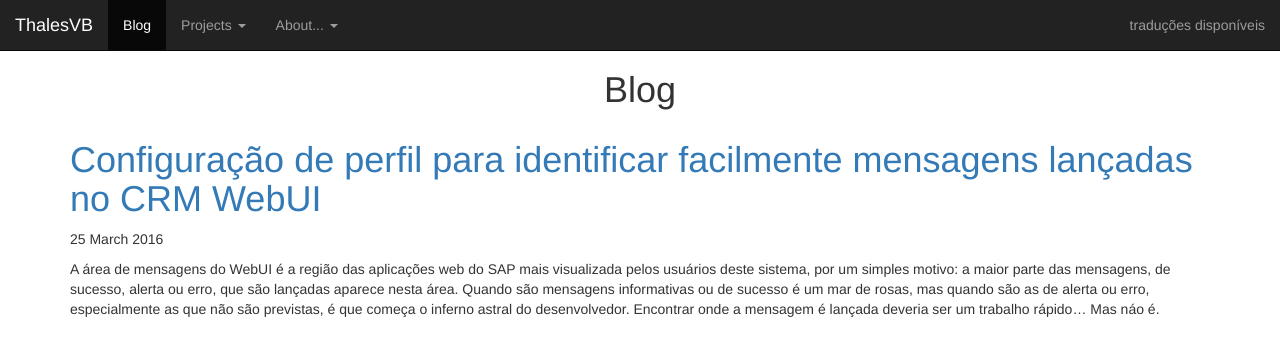
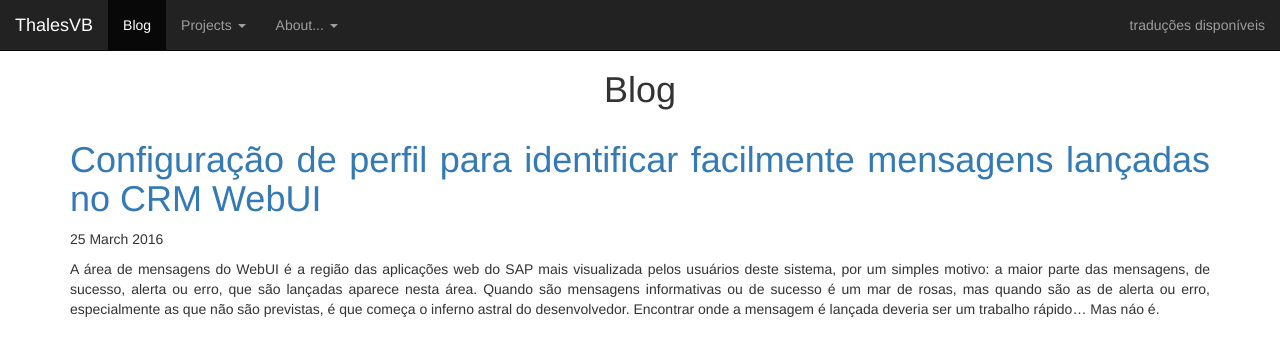
Before and after one commit to thalesvb/thalesvb.github.io, a Jekyll site: the page built from blog/blog_pt-br.md, in a window 1280 px wide. Shown: the top 356 px of the page. Built offline with Jekyll 4.4.1, drawn with Linux system fonts in a browser that asks for light colours.

```diff
--- a/_data/projects/carmen.json
+++ b/_data/projects/carmen.json
@@ -5,7 +5,7 @@
             "features" : [
                 {
                     "name" : "LaTeX source files directly to app",
-                    "icon" : "/img/logos/LaTeX_logo.svg",
+                    "icon" : "/img/logos/LaTeX_logo.png",
                     "description" : "Converts a small subset of LaTeX tags, commonly used in poems, to render it on app. Write it, move it to app assets folder and Whoomp! There it is!"
                 },
                 {
--- a/_data/projects/slviewer.json
+++ b/_data/projects/slviewer.json
@@ -17,12 +17,12 @@
             "features_planned" : [
                 {
                     "name" : "Textual / Graphical diff",
-                    "icon" : "/img/icons/diff.svg",
+                    "icon" : "/img/icons/diff.png",
                     "description" : "Compare versions."
                 },
                 {
                     "name" : "Mobile app",
-                    "icon" : "/img/icons/smartphone_hand.svg",
+                    "icon" : "/img/icons/smartphone_hand.png",
                     "description" : "Have your code anytime, anywhere. Don't worry about proxies / restriction policies on client, be happy."
                 }
             ],
--- a/_data/projects/zuera_never_end.json
+++ b/_data/projects/zuera_never_end.json
@@ -12,12 +12,12 @@
                 },
                 {
                     "name" : "Bookmarkable sounds",
-                    "icon" : "/img/icons/book-bookmark.svg",
+                    "icon" : "/img/icons/book-bookmark.png",
                     "description" : "Easily find your most needed sounds in a bookmark panel."
                 },
                 {
                     "name" : "Fast to start, faster to repeat",
-                    "icon" : "/img/icons/dashboard-alt.svg",
+                    "icon" : "/img/icons/dashboard-alt.png",
                     "description" : "Sounds are loaded on demand to buffer."
                 },
                 {
@@ -73,7 +73,7 @@
                 },
                 {
                     "name" : "Fast to start, faster to repeat",
-                    "icon" : "/img/icons/dashboard-alt.svg",
+                    "icon" : "/img/icons/dashboard-alt.png",
                     "description" : "Sounds are loaded on demand to buffer."
                 }
             ],
--- a/_includes/head_common.html
+++ b/_includes/head_common.html
@@ -7,4 +7,6 @@
 <script src="https://maxcdn.bootstrapcdn.com/bootstrap/3.3.6/js/bootstrap.min.js" integrity="sha384-0mSbJDEHialfmuBBQP6A4Qrprq5OVfW37PRR3j5ELqxss1yVqOtnepnHVP9aJ7xS" crossorigin="anonymous"></script>
 
 <link rel="stylesheet" type="text/css" href="{{ site.baseurl }}/css/page.css">
-<title>{%if page.url != '/index.html' %}{{page.title}} | {% endif %}ThalesVB</title>
+<title>{% if page.url != '/index.html' %}{{ page.title }} | {% endif %}ThalesVB</title>
+
+{% include analytics.html %}
--- a/_layouts/blog_lang_listing.html
+++ b/_layouts/blog_lang_listing.html
@@ -7,7 +7,7 @@
     {% include header.html %}
     {% include nav.html %}
     <main>
-    <div class="container">
+    <div class="container text-justify">
     {{content}}
     {% assign posts=site.posts | where:"lang", page.lang %}
     {% if posts != empty %}
--- a/blog/index.html
+++ b/blog/index.html
@@ -61,10 +61,10 @@ title: Blog
 </div>
 <div class="row">
 <div class="col-md-2 col-md-offset-4">
-<a href="/blog/pt-br/"><img class="img-circle lang-icon" src="{{site.prefix_cdn}}/img/flags/1x1/br.svg" alt="Brazilian portuguese"></img></a>
+<a href="/blog/pt-br/"><img class="img-circle lang-icon" src="{{site.prefix_cdn}}/img/flags/1x1/br.png" alt="Brazilian portuguese"></img></a>
 </div>
 <div class="col-md-2">
-<a href="/blog/en/"><img class="img-circle lang-icon" src="{{site.prefix_cdn}}/img/flags/1x1/us.svg" alt="English (USA)"></img></a>
+<a href="/blog/en/"><img class="img-circle lang-icon" src="{{site.prefix_cdn}}/img/flags/1x1/us.png" alt="English (USA)"></img></a>
 </div>
 </div>
 </div>
```
Also changed, not shown: _includes/analytics.html (added, +10 -0 lines).
